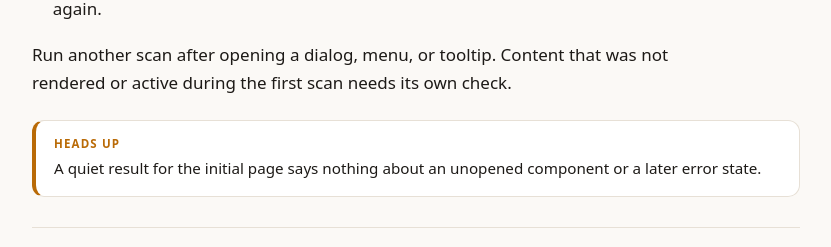
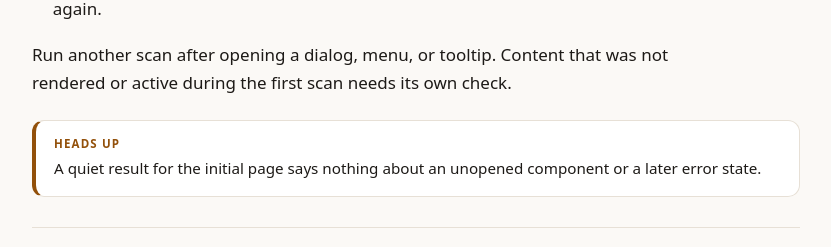
Before and after one commit to LuisEnMarroquin/mui-tooltip-cypress, a React (Vite) app: page / in a window 1280 px wide. Shown: the part 2600-2847 px from the top of the page, without its empty margins (352-1183 px from the left). Built offline with nearby package versions, Linux system fonts and the light colour scheme.

Commit message:
fix(a11y): increase warning label contrast in light theme

```diff
--- a/src/index.css
+++ b/src/index.css
@@ -12,7 +12,7 @@
 
   --note: #2f6fdb;
   --tip: #14804f;
-  --warn: #b96a06;
+  --warn: #92500a;
 
   --code-bg: #17171b;
   --code-ink: #e9e6e1;
```
